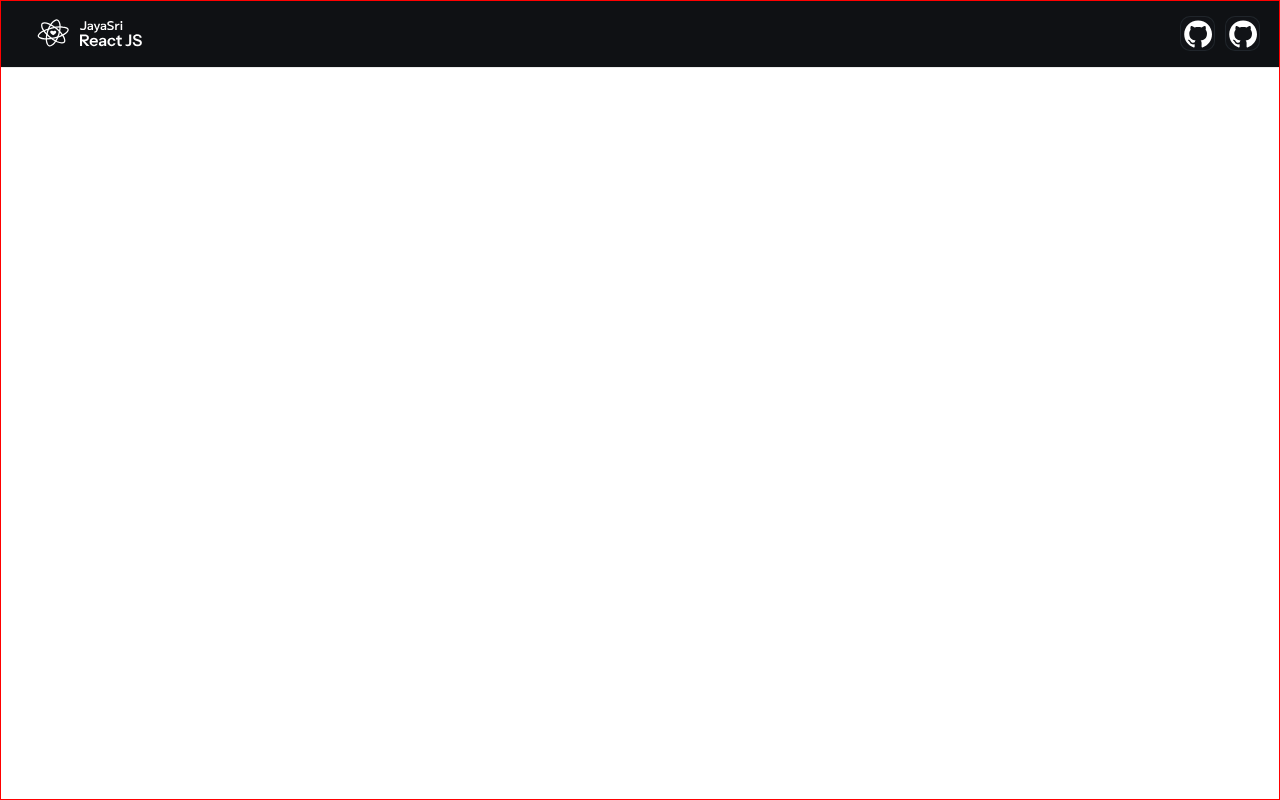
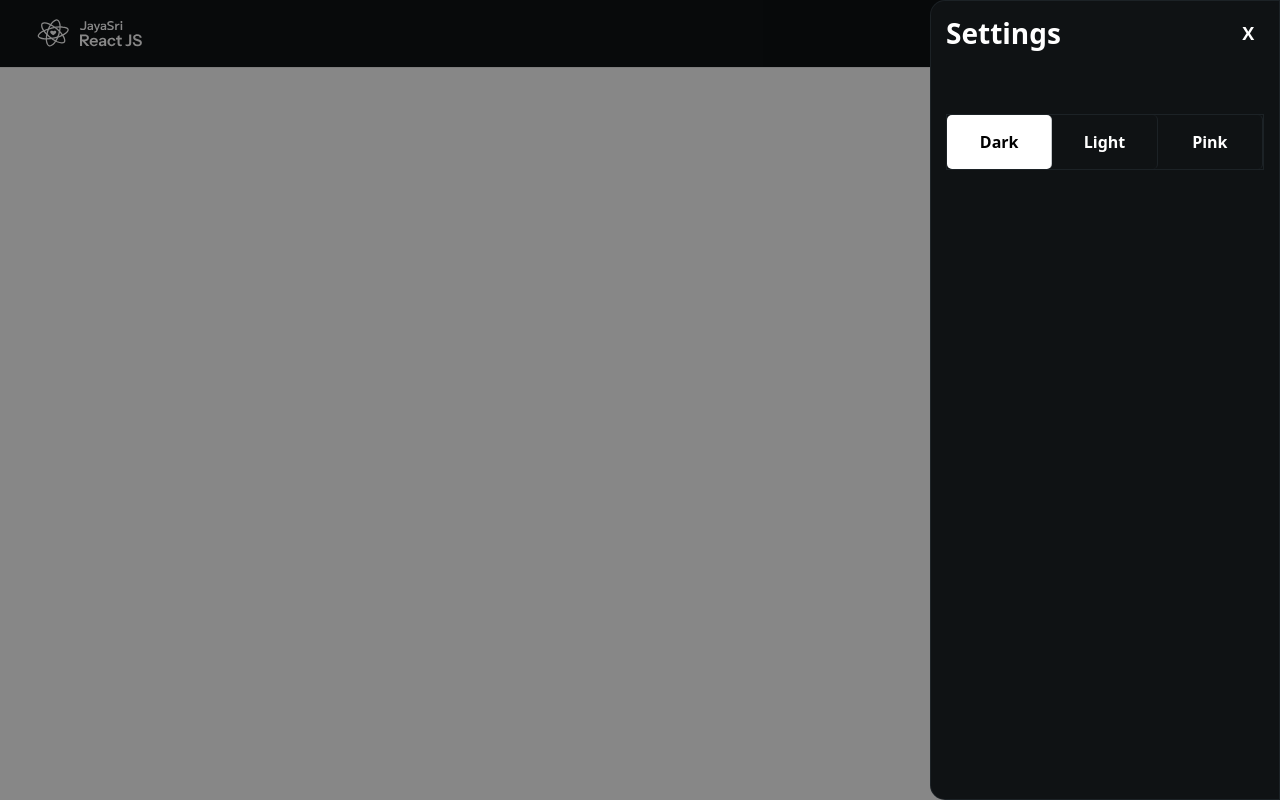
Before and after one commit to jayasri176/first-react, a React (Create React App) app: page / in a window 1280 px wide. Both pictures are taken after a click on the button 1242 px from the left and 33 px from the top of the page. Built offline with nearby package versions, Linux system fonts and the light colour scheme.

Commit message:
code done

```diff
--- a/src/components/layout/components/tobBar/index.jsx
+++ b/src/components/layout/components/tobBar/index.jsx
@@ -1,6 +1,6 @@
 import { useState } from "react"
 import "./topbar.css"
-import { GitHubIcon, Logo } from "../../../comman/icons/comman";
+import { GitHubIcon, Logo, SettingIcon } from "../../../comman/icons/comman";
 const TopBar = () => {
     const [selectedTheme, setSelectedTheme] = useState("dark");
     const [openRightDrawer, setOpenRightDrawer] = useState(false)
@@ -14,7 +14,8 @@ const TopBar = () => {
         {
             label: 'Theme',
             type: 'right-drawer',
-            icon: <GitHubIcon />,
+            isPartSetting:true,
+            icon: <SettingIcon />,
             onClick:()=>{setOpenRightDrawer(!openRightDrawer)},
             options: [
                 {
@@ -65,7 +66,24 @@ const TopBar = () => {
 
             {
                 openRightDrawer?
-                <div className="w-full p-4" style={{border:'solid red 1px',position:'fixed', top:0, left:0, width:'100%', height:'100%'}}></div>
+                <div className="model-wrapper">
+                     <div className="mode-container" style={{padding:'15px',background:'#0f1214', borderRadius:'15px 0px 0px 15px', boxShadow:'red', height:'100%',width:'350px', border:'solid rgba(61, 71, 81, 0.3) 1px',display:'flex',justifyContent:'flex-start', alignItems:'center', flexDirection:'column', gap:'15px'}}>
+                          <div className="model-top-container" style={{width:'100%',display:'flex',justifyContent:'center',alignItems:'center'}}>
+                              <h2 className="model-heading" style={{color:'#FFF', textAlign:'left',width:'100%',margin:'0px'}}>Settings</h2>
+                              <button className="model-close" onClick={()=>setOpenRightDrawer(!openRightDrawer)} style={{border:'none',background:'none',width:'35px',height:'35px',display:'flex',justifyContent:'center',alignItems:'center', fontSize:'18px',fontWeight:'600',color:'#FFF'}}>X</button>
+                          </div>
+                          <hr/>
+                          <div  className="model-body" style={{width:'100%'}}>
+                               {
+                                settings?.map((n, i)=> n?.isPartSetting && <div className="model-theme" key={i} style={{display:'flex',justifyContent:'space-between', alignItems:'center', gap:'0px', border:'solid rgba(61, 71, 81, 0.3) 1px'}}>
+                                      {
+                                        n?.options?.map((item, j)=><button onClick={()=>{setSelectedTheme(item?.value)}} key={j} className="theme-button" style={{width:'100%', padding:'15px',borderRadius:'5px', fontSize:'16px',fontWeight:'600', textAlign:'center', background:selectedTheme === item?.value?'#FFF':'transparent',color:selectedTheme === item?.value?'#000':'#FFFF',border:'none', borderRight:'solid rgba(61, 71, 81, 0.3) 1px'}}>{item?.label}</button>)
+                                      }
+                                </div>)
+                               }
+                          </div>
+                     </div>
+                </div>
                 :null
             }
         </header>
--- a/src/components/layout/components/tobBar/topbar.css
+++ b/src/components/layout/components/tobBar/topbar.css
@@ -6,7 +6,7 @@
  display: flex;
  justify-content: space-between;
  align-items: center;
- background: #0f1114;
+ background: #0f1214;
  border-bottom:solid #ececec 1px;
 }
 .brand-container{
@@ -66,3 +66,15 @@ gap: 10px;
     margin-left: 10px;
 
 }
+
+.model-wrapper{
+    position:fixed;
+    top:0;
+    left:0;
+    width:100%;
+    height:100%;
+    background:#00000078;
+    display:flex;
+    justify-content:flex-end;
+    align-items:center;
+}
```
Also changed, not shown: src/components/comman/icons/comman.jsx (+13 -9 lines).
